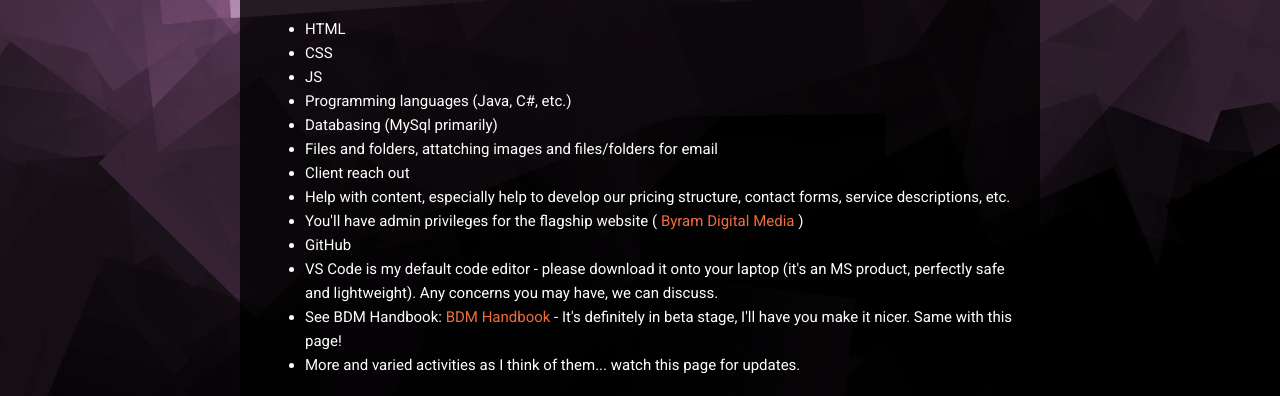
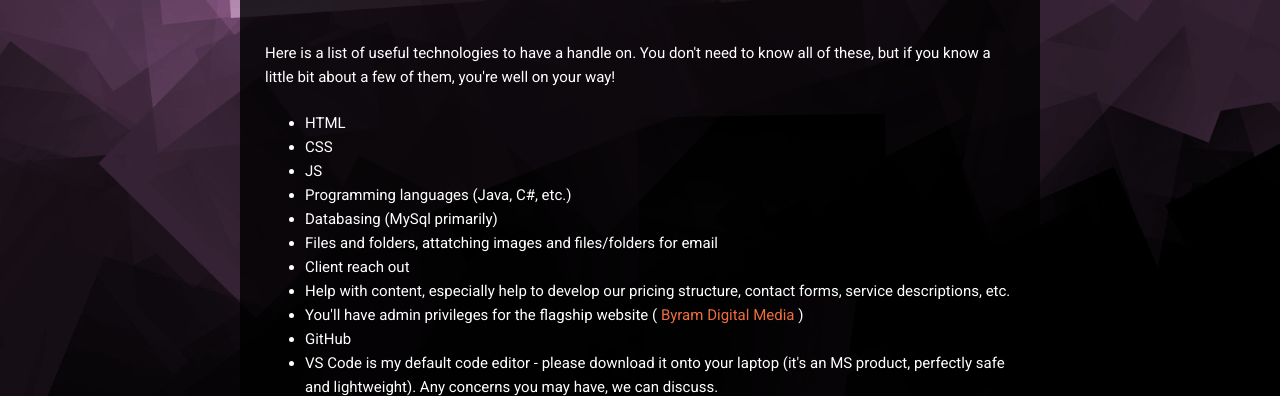
Before and after one commit to JackPope64/BDM_internship, a plain HTML site: page index.html in a window 1280 px wide. Shown: the part 393-789 px from the top of the page. Drawn offline with nearby package versions, Linux system fonts and the light colour scheme.

Commit message:
Update index.html

```diff
--- a/index.html
+++ b/index.html
@@ -50,7 +50,10 @@
           <h2>Home</h2>
           <p>
             Welcome!
-          </p>
+          </p> <br>
+
+<p>Here is a list of useful technologies to have a handle on.  You don't need to know all of these, but if you
+  know a little bit about a few of them, you're well on your way!   </p>
           <ul>
             <li>HTML</li>
             <li>CSS</li>
```
